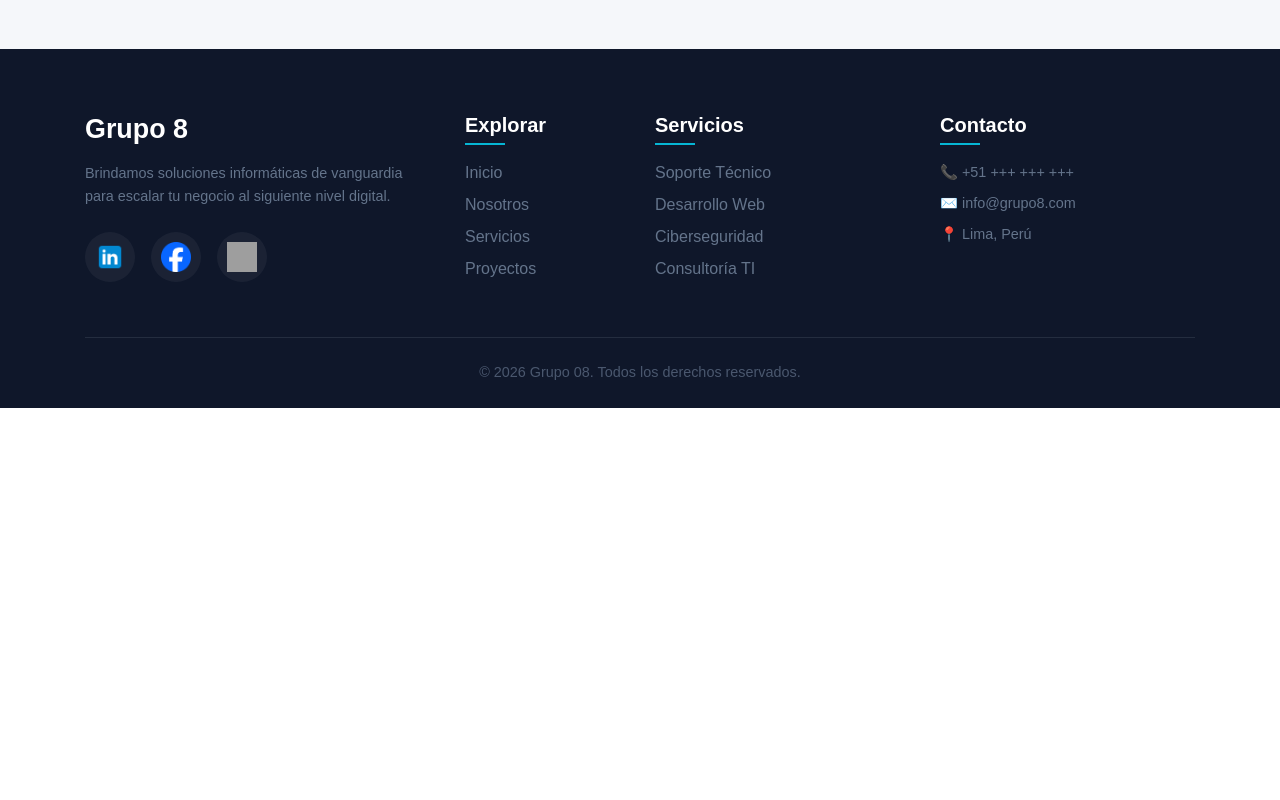
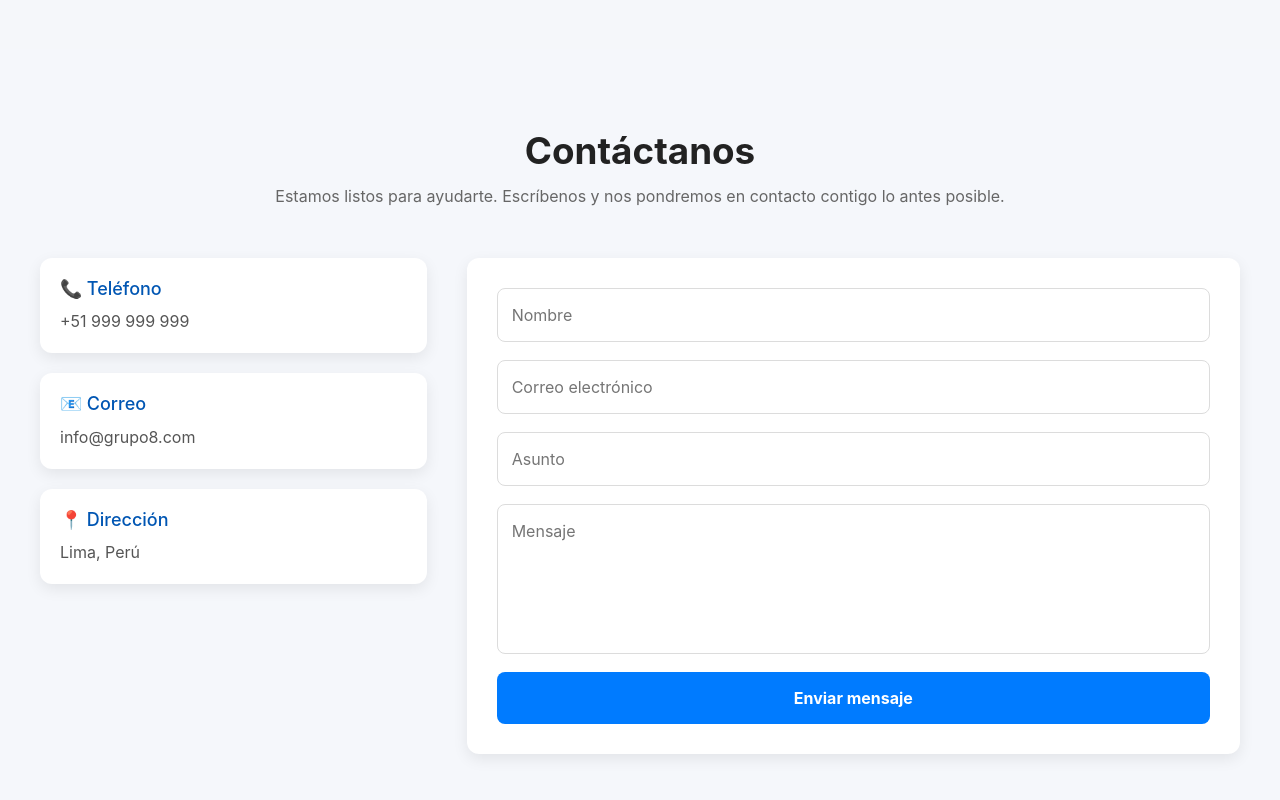
Before and after one commit to Romel-Ag/Grupo-8, a website: page index.html in a window 1280 px wide. Shown: the part 1280-2080 px from the top of the page. Before the commit the page ends 1688 px from the top, so only its background shows below. Drawn offline with nearby package versions, Linux system fonts and the light colour scheme; grey boxes are pictures that could not be loaded.

Commit message:
Agrega sección de contacto

```diff
--- a/estilos.css
+++ b/estilos.css
@@ -1,2 +1,3 @@
 @import "./css/global.css";
-@import "./css/testimonios.css"
+@import "./css/testimonios.css";
+@import "./css/contacto.css";
--- a/index.html
+++ b/index.html
@@ -196,7 +196,83 @@
             </div>
 
         </section>
-        <section id="contacto">
+        <section class="ct" id="contacto">
+
+            <div class="ct_container">
+
+                <div class="ct_header">
+
+                    <h2 class="ct_title">
+                        Contáctanos
+                    </h2>
+
+                    <p class="ct_subtitle">
+                        Estamos listos para ayudarte. Escríbenos y nos pondremos en contacto contigo lo antes posible.
+                    </p>
+
+                </div>
+
+                <div class="ct_content">
+
+                    <div class="ct_info">
+
+                        <div class="ct_item">
+
+                            <h3>
+                                📞 Teléfono
+                            </h3>
+
+                            <p>
+                                +51 999 999 999
+                            </p>
+
+                        </div>
+
+                        <div class="ct_item">
+
+                            <h3>
+                                📧 Correo
+                            </h3>
+
+                            <p>
+                                info@grupo8.com
+                            </p>
+
+                        </div>
+
+                        <div class="ct_item">
+
+                            <h3>
+                                📍 Dirección
+                            </h3>
+
+                            <p>
+                                Lima, Perú
+                            </p>
+
+                        </div>
+
+                    </div>
+
+                    <form class="ct_form">
+
+                        <input type="text" placeholder="Nombre">
+
+                        <input type="email" placeholder="Correo electrónico">
+
+                        <input type="text" placeholder="Asunto">
+
+                        <textarea placeholder="Mensaje"></textarea>
+
+                        <button type="submit">
+                            Enviar mensaje
+                        </button>
+
+                    </form>
+
+                </div>
+
+            </div>
 
         </section>
     </main>
--- /dev/null
+++ b/scss/contacto.scss
@@ -0,0 +1,179 @@
+.ct{
+
+    padding: 80px 20px;
+
+    background: #f5f7fb;
+
+}
+
+.ct_container{
+
+    max-width: 1200px;
+
+    margin: auto;
+
+}
+
+.ct_header{
+
+    text-align: center;
+
+    margin-bottom: 50px;
+
+}
+
+.ct_title{
+
+    font-size: 2.3rem;
+
+    font-weight: bold;
+
+    color: #222;
+
+}
+
+.ct_subtitle{
+
+    color: #666;
+
+    margin-top: 10px;
+
+}
+
+.ct_content{
+
+    display: grid;
+
+    grid-template-columns: 1fr 2fr;
+
+    gap: 40px;
+
+}
+
+.ct_info{
+
+    display: flex;
+
+    flex-direction: column;
+
+    gap: 20px;
+
+}
+
+.ct_item{
+
+    background: white;
+
+    padding: 20px;
+
+    border-radius: 12px;
+
+    box-shadow: 0 5px 15px rgba(0,0,0,.08);
+
+}
+
+.ct_item h3{
+
+    font-size: 18px;
+
+    color: #0056b3;
+
+    margin-bottom: 10px;
+
+}
+
+.ct_item p{
+
+    color: #555;
+
+    margin: 0;
+
+}
+
+.ct_form{
+
+    display: flex;
+
+    flex-direction: column;
+
+    gap: 18px;
+
+    background: white;
+
+    padding: 30px;
+
+    border-radius: 12px;
+
+    box-shadow: 0 5px 15px rgba(0,0,0,.08);
+
+}
+
+.ct_form input,
+
+.ct_form textarea{
+
+    width: 100%;
+
+    padding: 14px;
+
+    border: 1px solid #dcdcdc;
+
+    border-radius: 8px;
+
+    outline: none;
+
+    transition: .3s;
+
+}
+
+.ct_form textarea{
+
+    min-height: 150px;
+
+    resize: none;
+
+}
+
+.ct_form input:focus,
+
+.ct_form textarea:focus{
+
+    border-color: #007bff;
+
+}
+
+.ct_form button{
+
+    background: #007bff;
+
+    color: white;
+
+    border: none;
+
+    padding: 14px;
+
+    border-radius: 8px;
+
+    cursor: pointer;
+
+    transition: .3s;
+
+    font-weight: bold;
+
+}
+
+.ct_form button:hover{
+
+    background: #0056b3;
+
+}
+
+@media(max-width:768px){
+
+    .ct_content{
+
+        grid-template-columns:1fr;
+
+    }
+
+}
```
Also changed, not shown: css/contacto.css (added), 1 other file.
